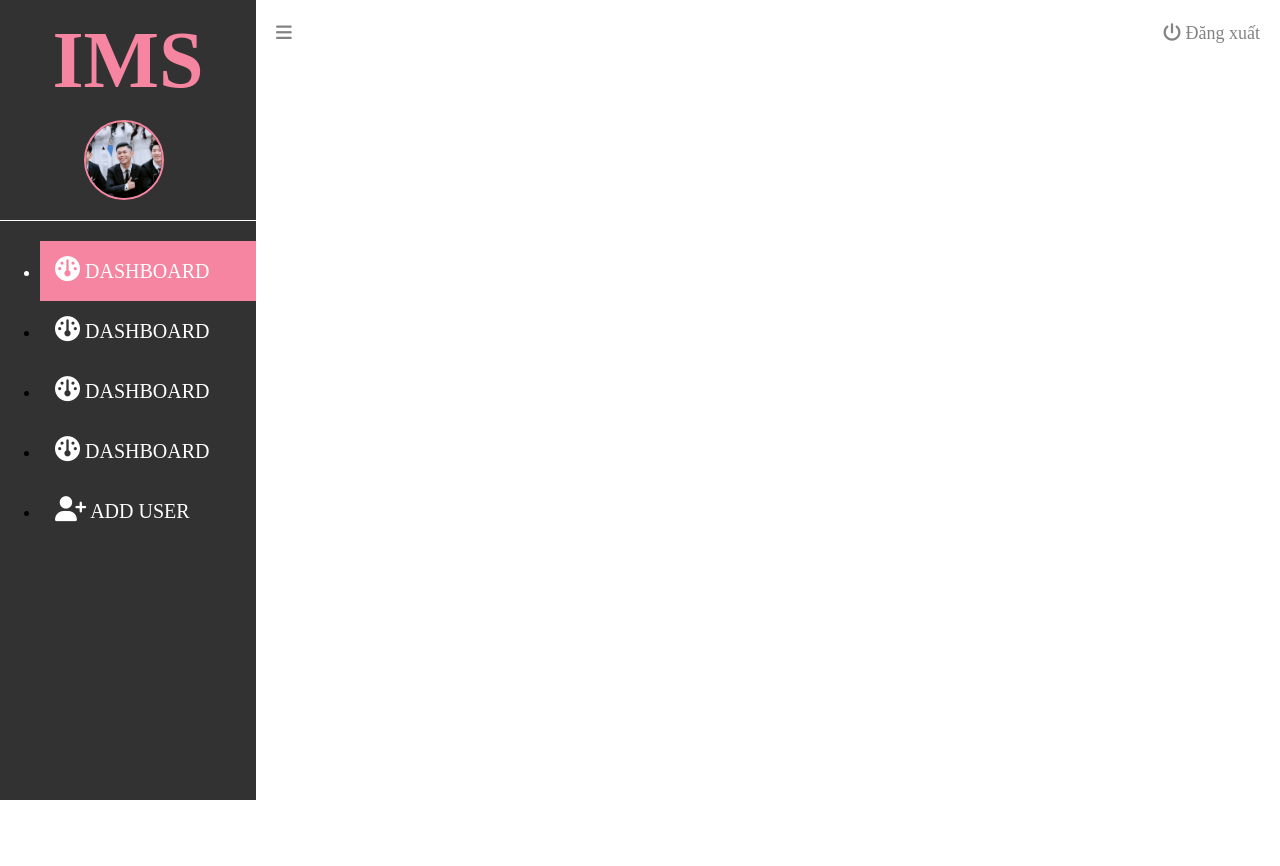
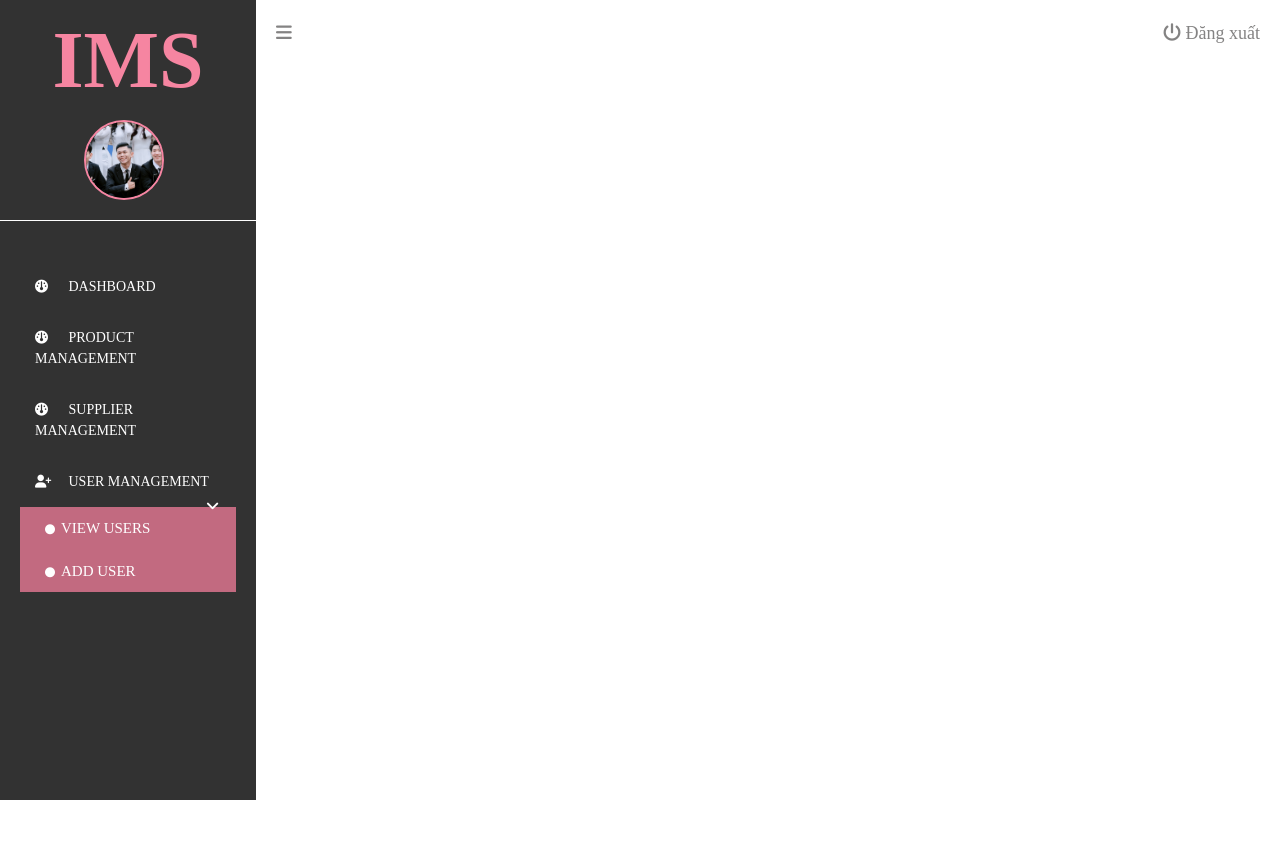
Before and after one commit to trieuhieu2003/BTL_CD, a PHP site: page /dashboard.php in a window 1280 px wide. Run offline with PHP 8.4, Linux system fonts and the light colour scheme; the visitor is signed in with stand-in values (Sample User, id 1); data that the repository does not hold is empty.

Commit message:
them giao dien quoan li nguoi dung

```diff
--- a/css/login.css
+++ b/css/login.css
@@ -474,32 +474,37 @@ div.dashboard_sidebar_user span {
 }
 
 ul.dashboard_menu_lists {
-  /* padding: 20px; */
+  padding: 20px;
   margin-top: 20px;
+  list-style: none;
 }
 
-ul.dashboard_menu_lists li {
-  padding: 15px 15px;
+ul.dashboard_menu_lists li.liMainMenu {
+  padding-top: 15px ;
   /* font-size: 18px; */
   text-transform: uppercase;
 }
 
-ul.dashboard_menu_lists li a {
+ul.dashboard_menu_lists li.liMainMenu a {
   text-decoration: none;
   color: #fff;
   /* height: 100%; */
   display: block;
-  font-size: 20px;
+  font-size: 14px;
+  padding: 0px 15px;
+  padding-bottom: 15px;
+  padding-right: 0px;
 }
 
-ul.dashboard_menu_lists li a i {
-  font-size: 25px;
+ul.dashboard_menu_lists li.liMainMenu a i {
+  font-size: 13px;
+  width: 30px;
 }
 
-ul.dashboard_menu_lists li.menuActive {
+/* ul.dashboard_menu_lists li.menuActive {
   background: #f685a2;
   color: #fff;
-}
+} */
 
 ul.dashboard_menu_lists li:hover {
   background: #f685a2;
@@ -686,3 +691,25 @@ p.responseMessage_error {
 p.responseMessage_success {
   background: rgba(0, 128, 0, 0.1);
 }
+ul.subMenus{
+  list-style: none;
+  background: #c26a80 ;
+  padding: unset;
+  /* display: none; */
+}
+a.subMenuLink{
+  padding-top: 10px !important;
+  padding-left: 25px!important;
+  padding-bottom: 10px!important;
+  text-decoration: none;
+  font-size: 15px !important;
+}
+a.subMenuLink i{
+  font-size: 10px !important;
+  width:  16px !important;
+}
+i.mainMenuIconArrow{
+  float: right;
+  font-size: 15px !important;
+  margin-top: 7px;;
+}
--- a/partials/app_slidebar.php
+++ b/partials/app_slidebar.php
@@ -6,21 +6,31 @@
     </div>
     <div class="dashboard_sidebar_menus">
         <ul class="dashboard_menu_lists">
-            <li class="menuActive">
+        <!-- class="menuActive" -->
+            <li class = "liMainMenu">
                 <a href="./dashboard.php"><i class="fas fa-dashboard"></i><span class="menuText"> Dashboard</span></a>
             </li>
-            <li>
-                <a href=""><i class="fas fa-gauge"></i><span class="menuText"> Dashboard</span></a>
+            <li class = "liMainMenu">
+                <a href="#"><i class="fas fa-gauge"></i><span class="menuText"> Product Management</span></a>
             </li>
-            <li>
-                <a href=""><i class="fas fa-gauge"></i><span class="menuText"> Dashboard</span></a>
+            <li class = "liMainMenu">
+                <a href="#"><i class="fas fa-gauge">
+                </i><span class="menuText"> Supplier Management</span>
+            </a>
             </li>
-            <li>
-                <a href=""><i class="fas fa-gauge"></i><span class="menuText"> Dashboard</span></a>
+            <li class = "liMainMenu">
+                <a href="./user_add.php">
+                    <i class="fas fa-user-plus"></i>
+                    <span class="menuText"> User Management </span>
+                    <i class="fas fa-angle-down mainMenuIconArrow"></i>
+
+                </a>
+                <ul class="subMenus">
+                    <li><a class="subMenuLink" href=""><i class="fas fa-circle"></i>view users</a></li>
+                    <li><a class="subMenuLink" href=""><i class="fas fa-circle"></i>add user</a></li>
+                </ul>
             </li>
-            <li>
-                <a href="./user_add.php"><i class="fas fa-user-plus"></i><span class="menuText"> Add User</span></a>
-            </li>
+
         </ul>
     </div>
 </div>
--- a/user_add.php
+++ b/user_add.php
@@ -18,9 +18,9 @@ $user = $_SESSION['user'];
     <link rel="stylesheet" href="css/user_add.css">
     <link rel="stylesheet" href="css/login.css">
     <link rel="stylesheet" href="https://cdnjs.cloudflare.com/ajax/libs/font-awesome/6.5.1/css/all.min.css">
-    <script src="https://cdnjs.cloudflare.com/ajax/libs/font-awesome/6.7.2/js/all.min.js"
+    <!-- <script src="https://cdnjs.cloudflare.com/ajax/libs/font-awesome/6.7.2/js/all.min.js"
         integrity="sha512-b+nQTCdtTBIRIbraqNEwsjB6UvL3UEMkXnhzd8awtCYh0Kcsjl9uEgwVFVbhoj3uu1DO1ZMacNvLoyJJiNfcvg=="
-        crossorigin="anonymous" referrerpolicy="no-referrer"></script>
+        crossorigin="anonymous" referrerpolicy="no-referrer"></script> -->
 </head>
 
 <body>
```
